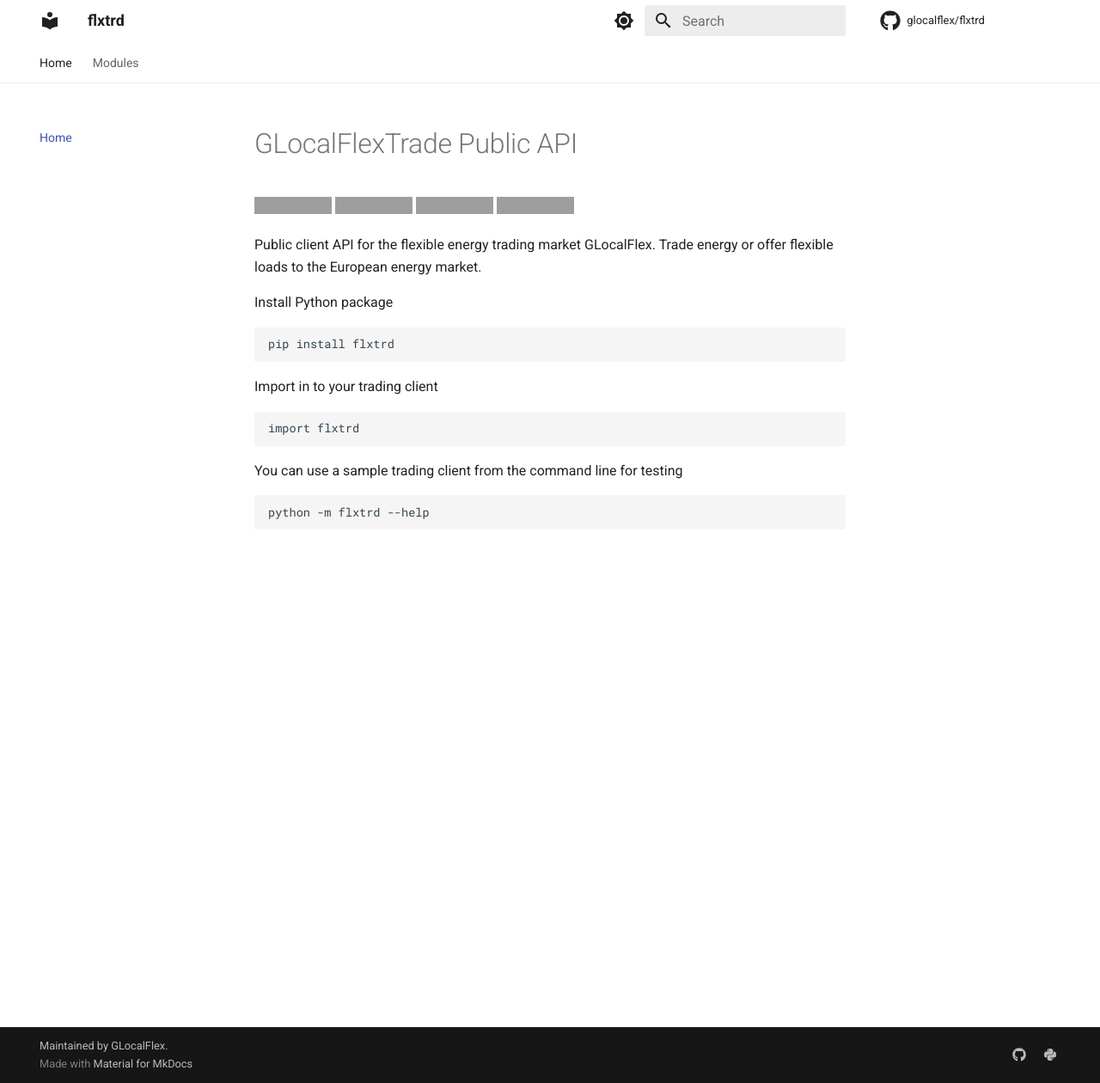
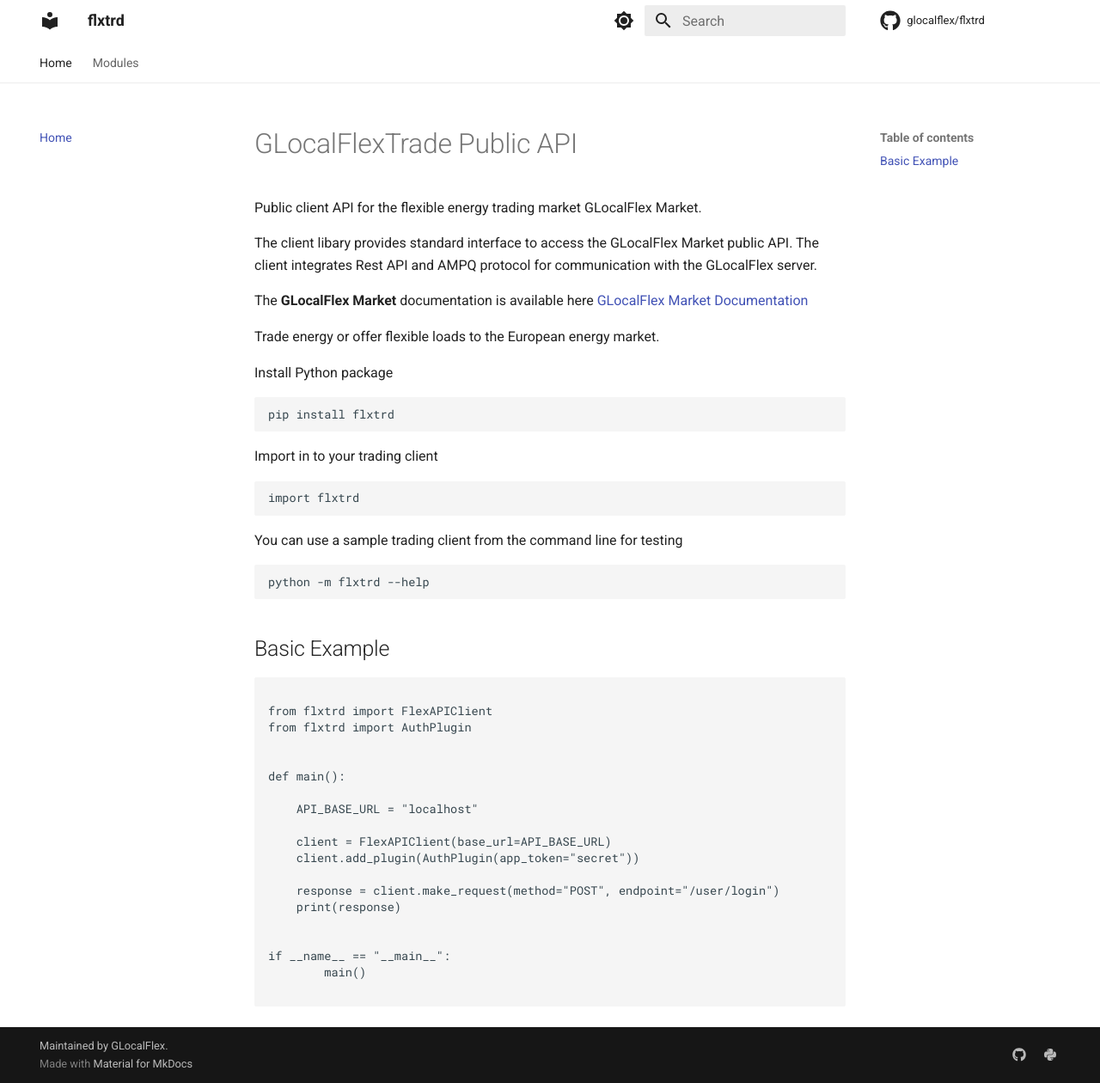
Before and after one commit to GLocalFlex/GLocalFlexTrade, an MkDocs documentation site: the page built from docs/index.md, in a window 1280 px wide and 1260 px high. Shown: the whole window at 86% size. Built offline with MkDocs 1.6.1 and Material for MkDocs 9.7.7, drawn with Linux system fonts in a browser that asks for light colours; comment, search, counter and statistics services are not loaded; grey boxes are pictures that could not be loaded.

Commit message:
update docs

````diff
--- a/docs/index.md
+++ b/docs/index.md
@@ -1,12 +1,20 @@
 
 # GLocalFlexTrade Public API
 
-[![Release](https://img.shields.io/github/v/release/glocalflex/flxtrd)](https://img.shields.io/github/v/release/glocalflex/flxtrd)
+<!-- [![Release](https://img.shields.io/github/v/release/glocalflex/flxtrd)](https://img.shields.io/github/v/release/glocalflex/flxtrd)
 [![Build status](https://img.shields.io/github/actions/workflow/status/glocalflex/flxtrd/main.yml?branch=main)](https://github.com/glocalflex/flxtrd/actions/workflows/main.yml?query=branch%3Amain)
-[![Commit activity](https://img.shields.io/github/commit-activity/m/glocalflex/flxtrd)](https://img.shields.io/github/commit-activity/m/glocalflex/flxtrd)
-[![License](https://img.shields.io/github/license/glocalflex/flxtrd)](https://img.shields.io/github/license/glocalflex/flxtrd)
+[![Commit activity](https://img.shields.io/github/commit-activity/m/glocalflex/flxtrd)](https://img.shields.io/github/commit-activity/m/glocalflex/flxtrd) -->
 
-Public client API for the flexible energy trading market GLocalFlex.
+<!-- [![License](https://img.shields.io/github/license/glocalflex/flxtrd)](https://img.shields.io/github/license/glocalflex/flxtrd) -->
+
+Public client API for the flexible energy trading market GLocalFlex Market.
+
+The client libary provides standard interface to access the GLocalFlex Market public API.
+The client integrates Rest API and AMPQ protocol for communication with the GLocalFlex server.
+
+
+The **GLocalFlex Market** documentation is available here [GLocalFlex Market Documentation](https://www.glocalflex.com/docs)
+
 Trade energy or offer flexible loads to the European energy market.
 
 Install Python package
@@ -20,3 +28,28 @@
 You can use a sample trading client from the command line for testing
 
     python -m flxtrd --help
+
+
+## Basic Example
+
+```py
+
+from flxtrd import FlexAPIClient
+from flxtrd import AuthPlugin
+
+
+def main():
+
+    API_BASE_URL = "localhost"
+
+    client = FlexAPIClient(base_url=API_BASE_URL)
+    client.add_plugin(AuthPlugin(app_token="secret"))
+
+    response = client.make_request(method="POST", endpoint="/user/login")
+    print(response)
+
+
+if __name__ == "__main__":
+        main()
+
+```
````
